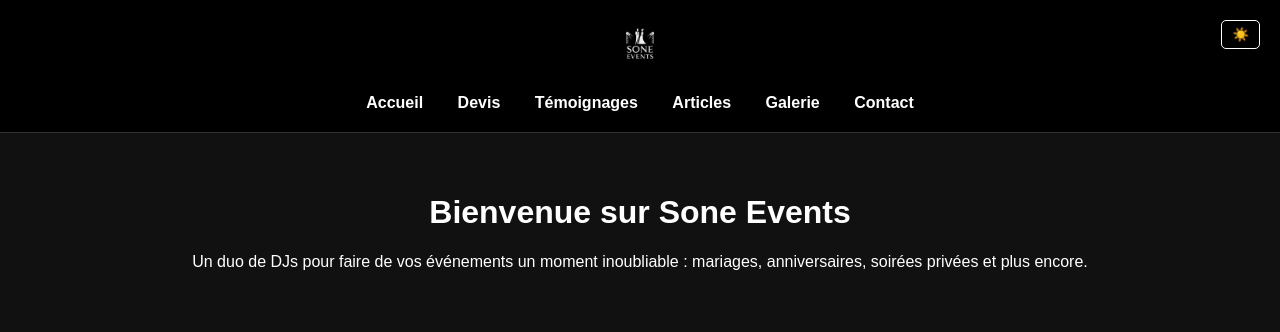
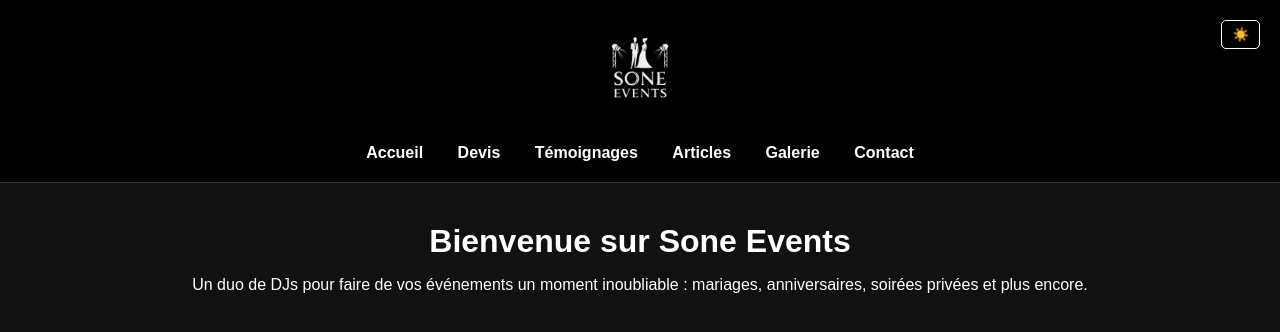
Before and after one commit to sone-events/Sone-Events, a plain HTML site: page index.html in a window 1280 px wide. Drawn offline with Linux system fonts and the light colour scheme.

Commit message:
Update index.html

```diff
--- a/index.html
+++ b/index.html
@@ -4,6 +4,9 @@
   <meta charset="UTF-8" />
   <meta name="viewport" content="width=device-width, initial-scale=1.0" />
   <title>Sone Events - Accueil</title>
+
+  <!-- ✅ Ce lien doit être ici, en dehors de <style> -->
+  <link rel="stylesheet" href="styles.css?v=2">
 
   <style>
     body {
@@ -34,7 +37,6 @@
     }
 
     header img {
-      height: 50px;
       margin-bottom: 10px;
     }
 
@@ -84,7 +86,6 @@
       padding: 40px;
       text-align: center;
     }
-    <link rel="stylesheet" href="styles.css?v=2">
   </style>
 
   <script>
@@ -111,7 +112,6 @@
 
   <header>
     <button id="dark-mode-toggle" onclick="toggleDarkMode()">☀️</button>
-    <!-- ✅ Classe ajoutée ici -->
     <a href="index.html"><img src="logo.png" alt="Logo Sone Events" class="logo"></a>
     <nav>
       <ul>
```
